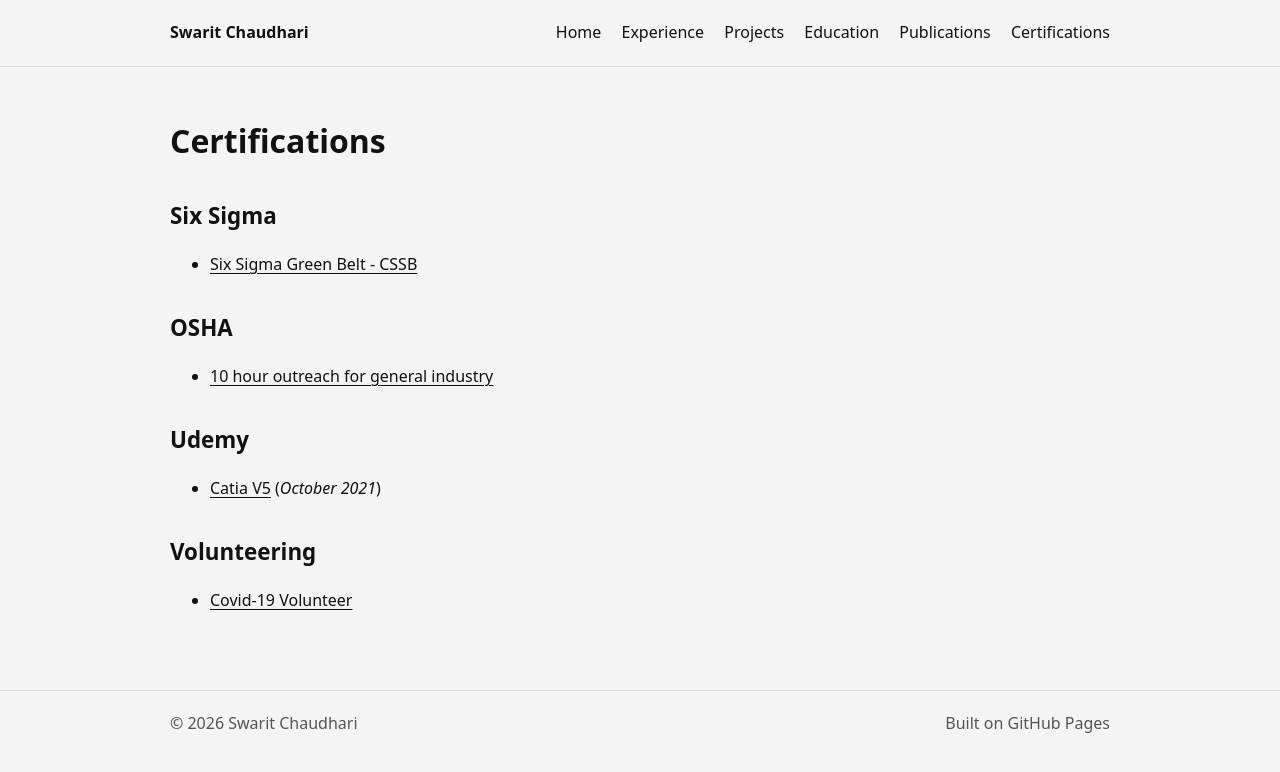
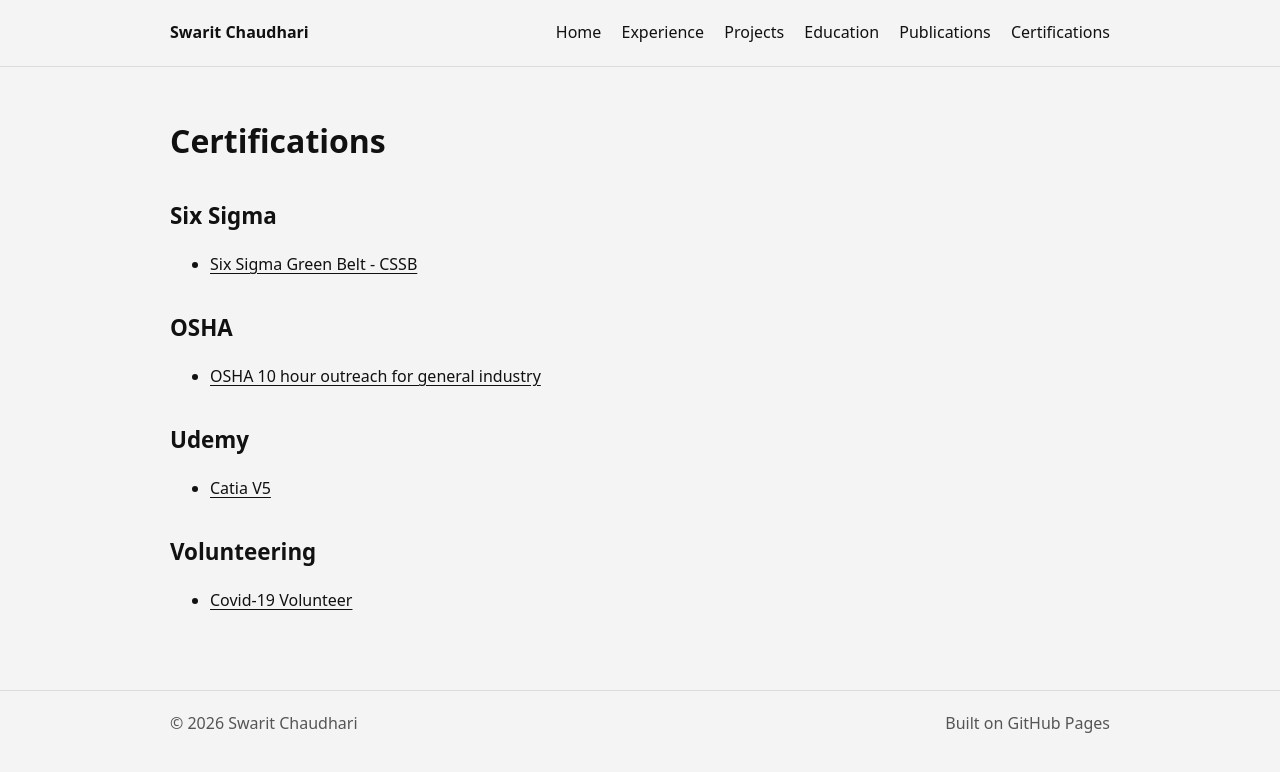
Before and after one commit to Swarit31/Swarit31.github.io, a Jekyll site: the page built from Certifications.md, in a window 1280 px wide. Shown: the top 772 px of the page. Built offline with Jekyll 4.4.1, drawn with Linux system fonts in a browser that asks for light colours.

Commit message:
Update Certifications.md

```diff
--- a/Certifications.md
+++ b/Certifications.md
@@ -8,10 +8,10 @@ permalink: /certifications/
 - [Six Sigma Green Belt - CSSB](https://drive.google.com/drive/folders/16f_H7Nw0MoP3D91bb7klNRTImD7JmXl)
 
 ## OSHA
-- [10 hour outreach for general industry](https://drive.google.com/file/d/16JT625eKGcYkPrY8UrtJXHWE7AGEeGMQ/view)
+- [OSHA 10 hour outreach for general industry](https://drive.google.com/file/d/16JT625eKGcYkPrY8UrtJXHWE7AGEeGMQ/view)
 
 ## Udemy
-- [Catia V5](https://drive.google.com/file/d/1DhRpZCX41Nv915dLEx867gyaEMi68y-S/view?usp=drive_link) (_October 2021_)
+- [Catia V5](https://drive.google.com/file/d/1DhRpZCX41Nv915dLEx867gyaEMi68y-S/view?usp=drive_link)
 
 ## Volunteering
 - [Covid-19 Volunteer](https://drive.google.com/file/d/1SeURScyGVpBCkMU6_VOzJpuMcXAQL1_D/view?usp=drive_link)
```
